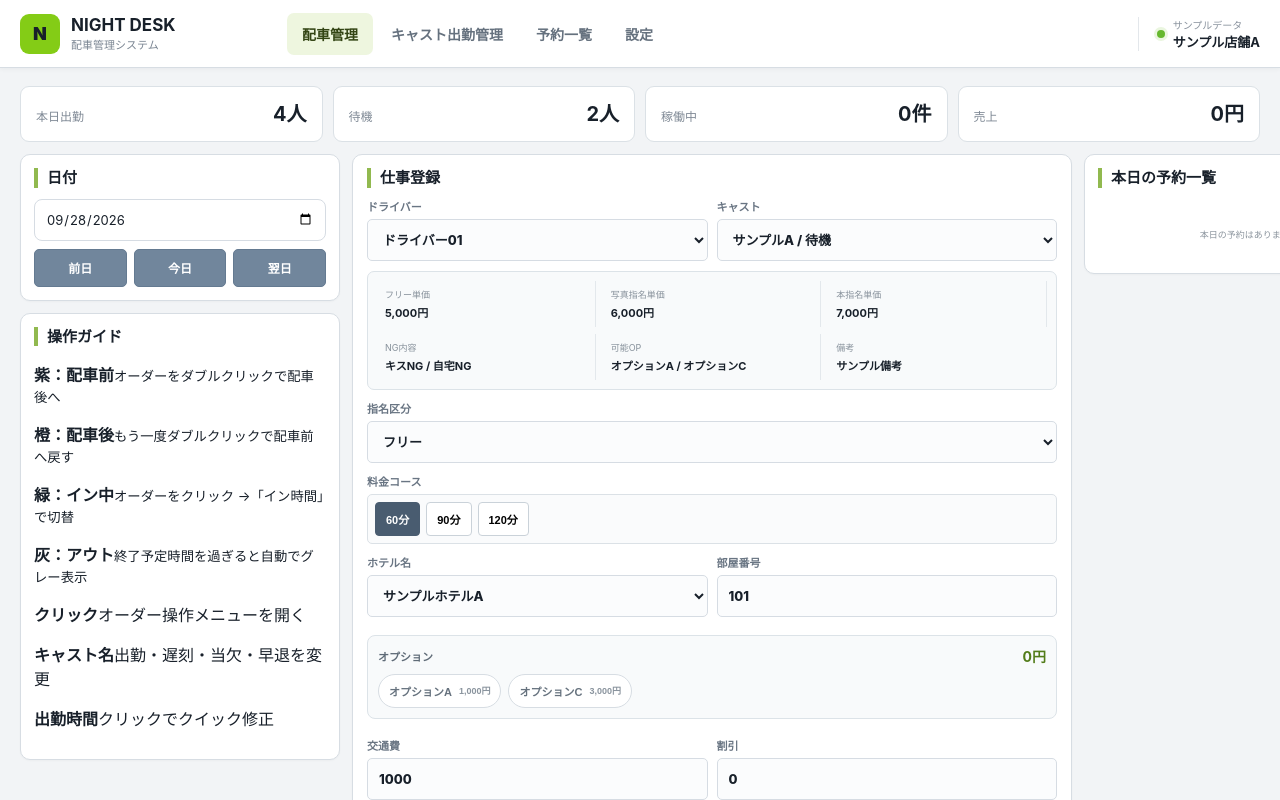
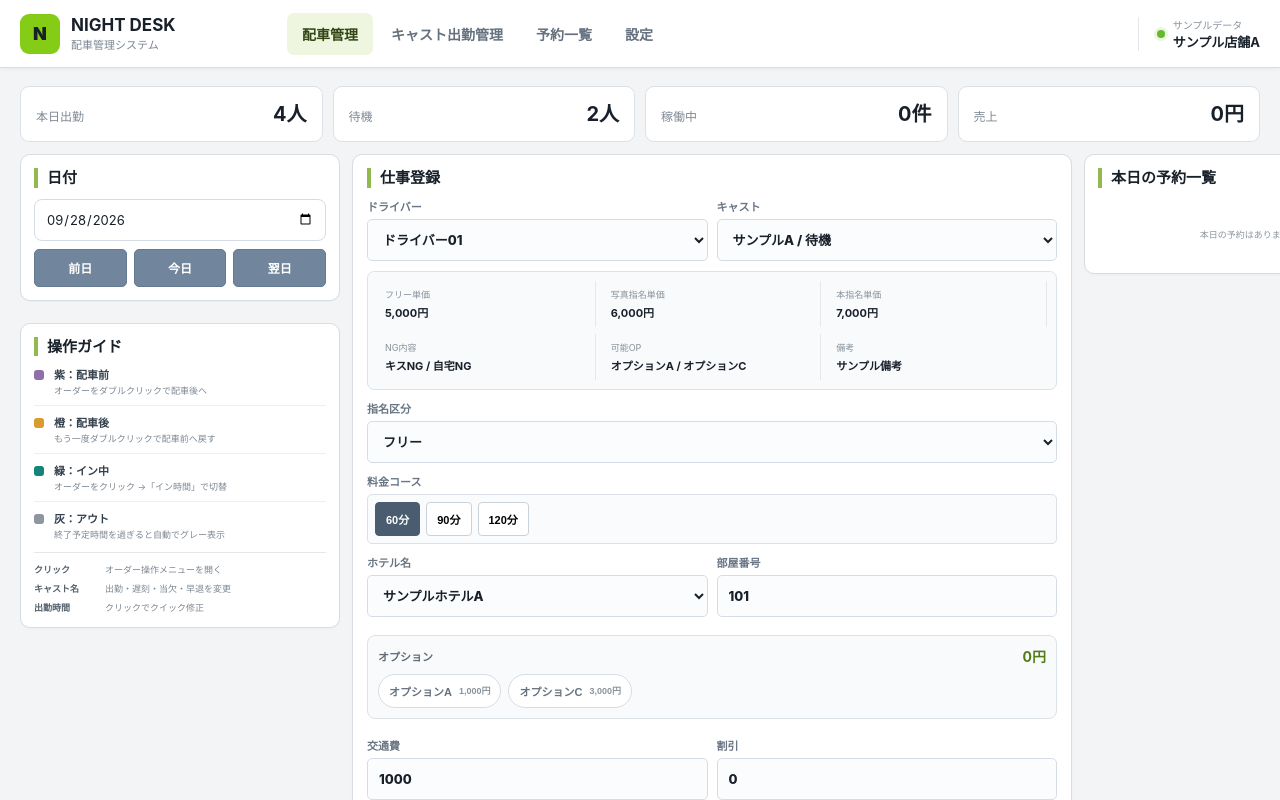
Before and after one commit to admozisan-design/night-desk, a Next.js app: page / in a window 1280 px wide. Shown: the top 800 px of the page. Built offline with nearby package versions, Linux system fonts and the light colour scheme.

Commit message:
Style dashboard operation guide

```diff
--- a/app/globals.css
+++ b/app/globals.css
@@ -2114,3 +2114,24 @@ button:disabled{opacity:.45;cursor:not-allowed}
 .timelineOrder.orderVisual-out{
   cursor:pointer;
 }
+
+
+/* ===== Operation guide ===== */
+.operationGuide{margin-top:10px}
+.operationGuide h2{margin-bottom:10px}
+.operationGuideList{display:grid;gap:8px}
+.operationGuideList>div{display:grid;grid-template-columns:12px 1fr;gap:8px;align-items:start;padding-bottom:8px;border-bottom:1px solid #edf0f3}
+.operationGuideList>div:last-child{border-bottom:0;padding-bottom:0}
+.guideDot{width:10px;height:10px;margin-top:4px;border-radius:3px}
+.guideDot.beforeDispatch{background:#8f6faa}
+.guideDot.afterDispatch{background:#d99b2f}
+.guideDot.inService{background:#138477}
+.guideDot.out{background:#8d96a0}
+.operationGuideList p{margin:0;min-width:0}
+.operationGuideList strong,.operationGuideList small{display:block}
+.operationGuideList strong{font-size:11px;color:#33404c}
+.operationGuideList small{margin-top:2px;font-size:9px;line-height:1.45;color:#7c8792}
+.operationGuideTips{display:grid;gap:6px;margin-top:11px;padding-top:10px;border-top:1px solid #e2e7eb}
+.operationGuideTips p{display:grid;grid-template-columns:64px 1fr;gap:7px;margin:0}
+.operationGuideTips strong{font-size:9px;color:#55616d}
+.operationGuideTips span{font-size:9px;line-height:1.45;color:#7c8792}
```
